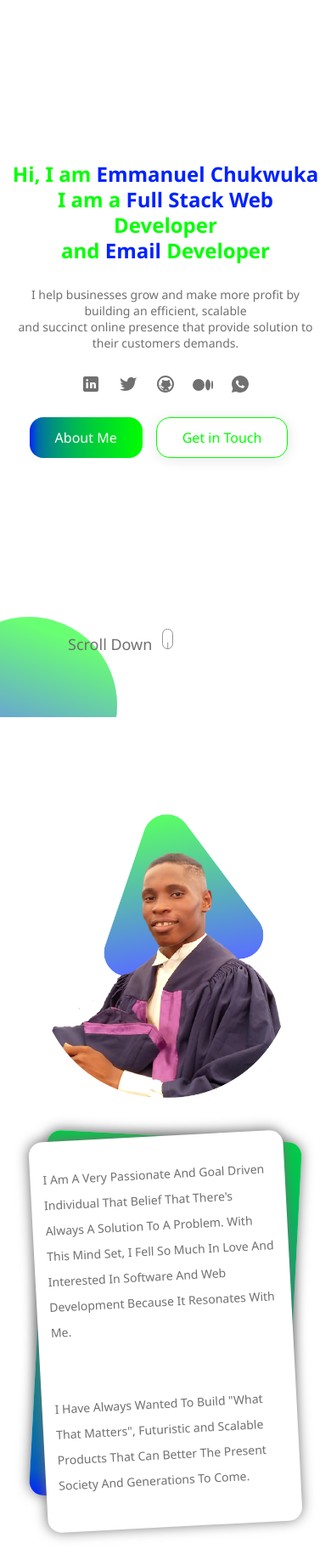
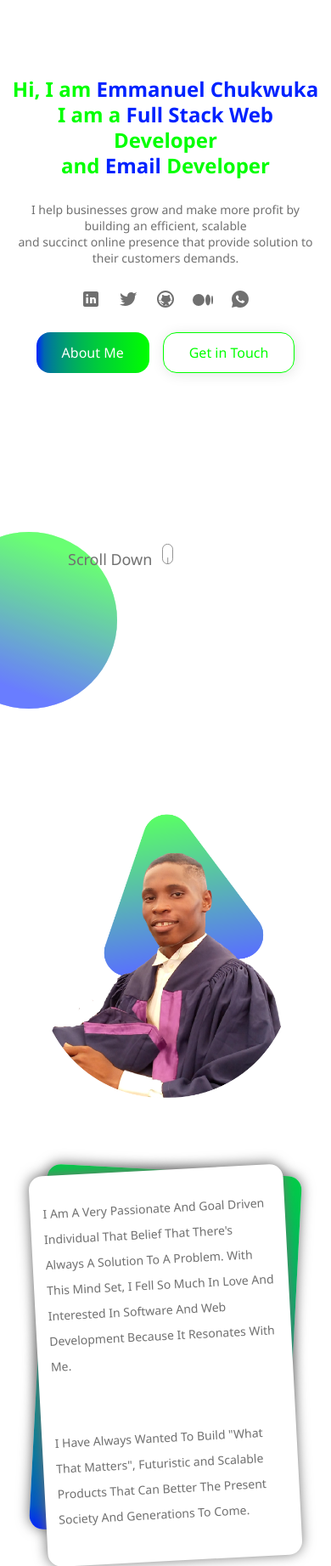
Before and after one commit to EmmattxDev/EmmattxDev-Website, a Django app: page / in a window 390 px wide. Shown: the part 55-1898 px from the top of the page at 85% size. Run offline with Django 4.2, Linux system fonts and the light colour scheme; data that the repository does not hold is empty; parts of the project's set-up code (start-up, migrations or seed data) failed here and were passed over.

Commit message:
updated css for mobile media query 2

```diff
--- a/pages/static/pages/css/_mediaqueries.scss
+++ b/pages/static/pages/css/_mediaqueries.scss
@@ -110,6 +110,7 @@
 
         .hero{
             padding-top: 80px;
+
             &-content{
                 align-self: center;
                 text-align: center;
--- a/pages/static/pages/css/main.css
+++ b/pages/static/pages/css/main.css
@@ -245,7 +245,7 @@ ul, li {
   -webkit-transform: translate(-50%, -50%);
           transform: translate(-50%, -50%);
   font-weight: 800;
-  font-size: 96px;
+  font-size: 6px;
   background: none !important;
 }
 .section-header .section-description {
@@ -725,7 +725,7 @@ footer .footer-main .footer-content .footer-social .footer-social-links a .socia
 
 .header {
   position: relative;
-  height: 100vh;
+  min-height: 100svh;
 }
 .header .hero {
   display: -webkit-box;
@@ -863,7 +863,7 @@ footer .footer-main .footer-content .footer-social .footer-social-links a .socia
   -webkit-box-align: center;
       -ms-flex-align: center;
           align-items: center;
-  height: 100vh;
+  min-height: 100svh;
   background-color: var(--body-bg);
 }
 .about-img {
@@ -1478,6 +1478,9 @@ footer .footer-main .footer-copy {
   }
   .btn-links .about-btn, .btn-links .contact-btn, .btn-links .submit-btn, .btn-links .cv-btn {
     padding: 12px 30px;
+  }
+  .btn-links .contact-btn {
+    margin-right: 0;
   }
   .btn-links .cv-btn {
     display: none;
@@ -1676,7 +1679,7 @@ footer .footer-main .footer-copy {
     display: none;
   }
   .header .hero {
-    padding-top: 180px;
+    padding-top: 80px;
   }
   .header .hero-content {
     -ms-flex-item-align: center;
@@ -1711,11 +1714,10 @@ footer .footer-main .footer-copy {
     -webkit-box-direction: normal;
         -ms-flex-direction: column;
             flex-direction: column;
-    height: 100%;
   }
   .about-img {
     width: 300px;
-    padding: 0 0 40px 0;
+    padding: 0 0 80px 0;
   }
   .about-content {
     padding: 0 0;
```
